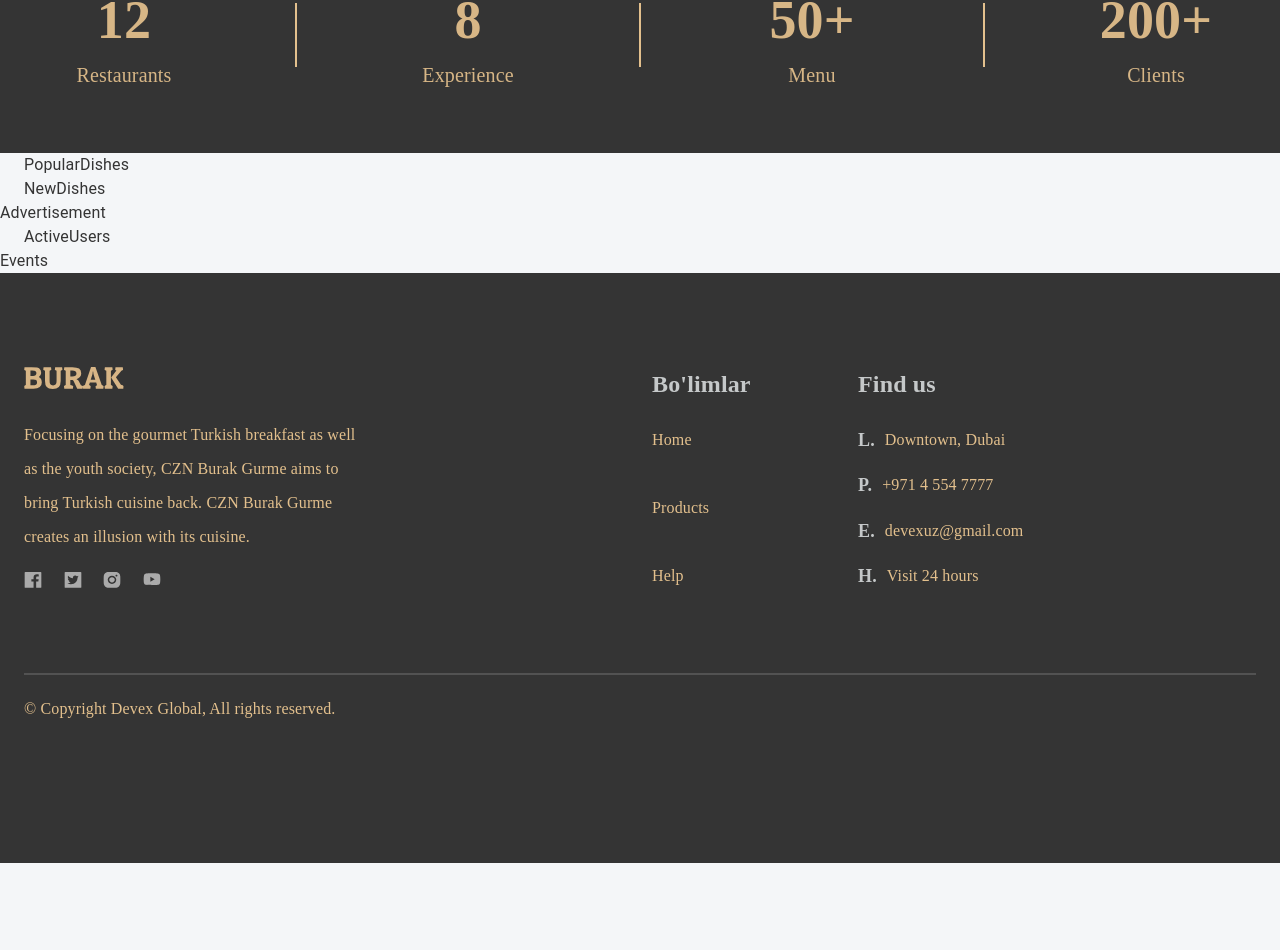
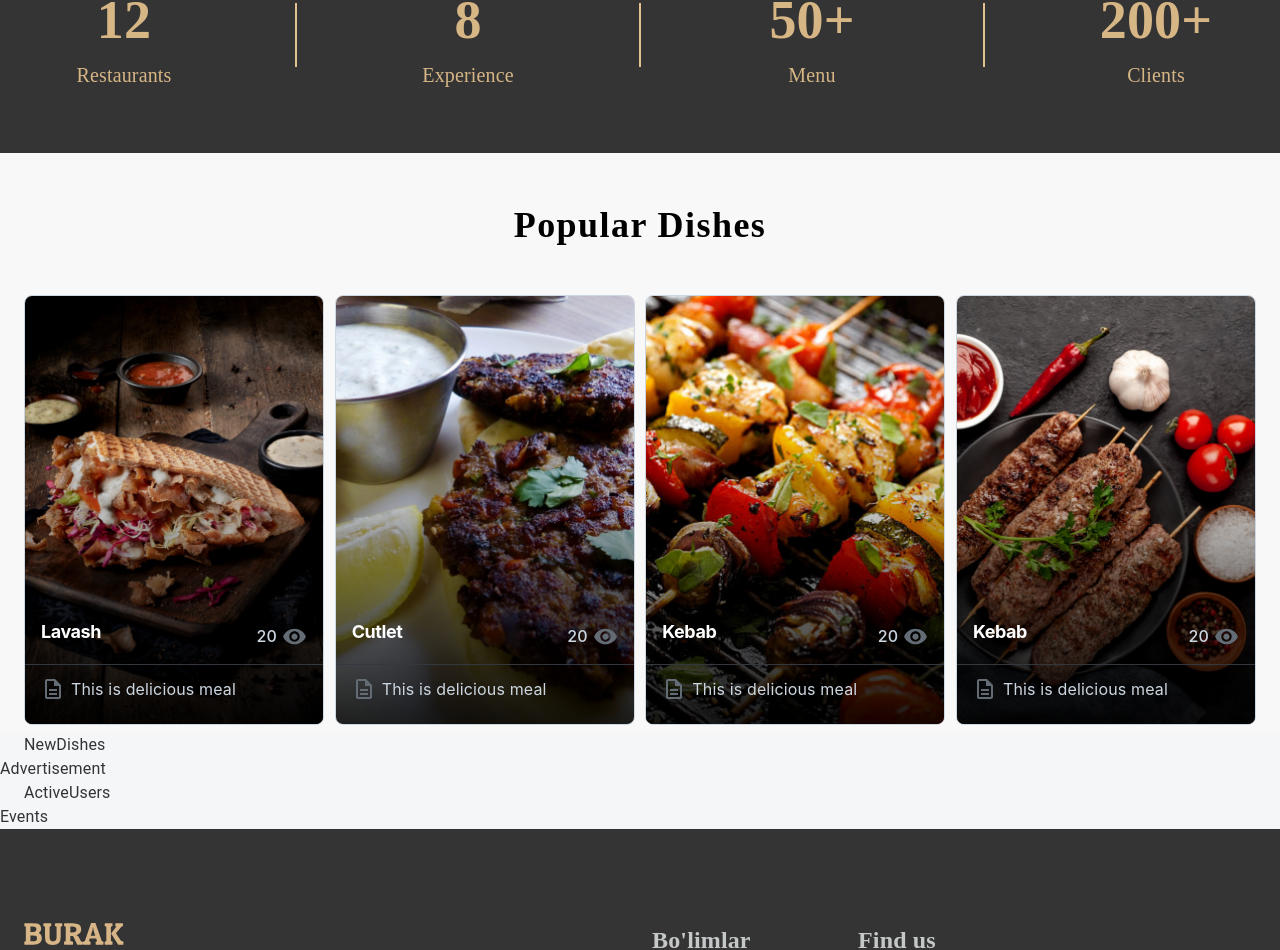
Before and after one commit to odilboooy10/burak-react, a React (Create React App) app: page / in a window 1280 px wide. Shown: the part 856-1806 px from the top of the page. Before the commit the page ends 1719 px from the top, so only its background shows below. Built offline with nearby package versions, Linux system fonts and the light colour scheme.

Commit message:
feat: develop popular dishes sectional component

```diff
--- a/package.json
+++ b/package.json
@@ -6,6 +6,7 @@
     "@emotion/react": "^11.11.4",
     "@emotion/styled": "^11.11.5",
     "@mui/icons-material": "^5.8.4",
+    "@mui/joy": "^5.0.0-beta.32",
     "@mui/material": "^5.15.14",
     "@reduxjs/toolkit": "^1.8.1",
     "@testing-library/jest-dom": "^4.2.4",
--- a/src/app/screens/homePage/PopularDishes.tsx
+++ b/src/app/screens/homePage/PopularDishes.tsx
@@ -1,8 +1,93 @@
-import React from "react";
-import { Container } from "@mui/material";
+import { Box, Container, Stack } from "@mui/material";
+import { CssVarsProvider } from "@mui/joy/styles";
+import Card from "@mui/joy/Card";
+import CardContent from "@mui/joy/CardContent";
+import CardOverflow from "@mui/joy/CardOverflow";
+import Typography from "@mui/joy/Typography";
+import { CardCover } from "@mui/joy";
+import VisibilityIcon from "@mui/icons-material/Visibility";
+import DescriptionOutlinedIcon from "@mui/icons-material/DescriptionOutlined";
 
-export default function PopularDishes() {
-    return(<div>
-        <Container>PopularDishes</Container>
-        </div>);
+const list = [
+  { productName: "Lavash", imagePath: "/img/lavash.webp" },
+  { productName: "Cutlet", imagePath: "/img/cutlet.webp" },
+  { productName: "Kebab", imagePath: "/img/kebab.webp" },
+  { productName: "Kebab", imagePath: "/img/kebab-fresh.webp" },
+];
+
+function PopularDishes() {
+  return (
+    <div className={"popular-dishes-frame"}>
+      <Container>
+        <Stack className="popular-section">
+          <Box className="category-title">Popular Dishes</Box>
+          <Stack className="cards-frame">
+            {list.length !== 0 ? (
+            list.map((ele, index) => {
+              return (
+                <CssVarsProvider key={index}>
+                  <Card className={"card"}>
+                    <CardCover>
+                      <img src={ele.imagePath} loading="lazy" alt="" />
+                    </CardCover>
+                    <CardCover className={"card-cover"} />
+                    <CardContent sx={{ justifyContent: "flex-end" }}>
+                      <Stack
+                        flexDirection={"row"}
+                        justifyContent={"space-between"}
+                      >
+                        <Typography
+                          level="h2"
+                          fontSize={"lg"}
+                          textColor={"#ffffff"}
+                          mb={1}
+                        >
+                          {ele.productName}
+                        </Typography>
+                        <Typography
+                          sx={{
+                            fontWeight: "md",
+                            color: "neutral.300",
+                            alignItems: "center",
+                            display: "flex",
+                          }}
+                        >
+                          20
+                          <VisibilityIcon
+                            sx={{ fontSize: 25, marginLeft: " 5px" }}
+                          />
+                        </Typography>
+                      </Stack>
+                    </CardContent>
+                    <CardOverflow
+                      sx={{
+                        display: "flex",
+                        gap: 1.5,
+                        py: 1.5,
+                        px: "var(--Card-padding)",
+                        borderTop: "1px solid",
+                        height: "60px",
+                      }}
+                    >
+                      <Typography
+                        startDecorator={<DescriptionOutlinedIcon />}
+                        textColor="neutral.300"
+                      >
+                        This is delicious meal
+                      </Typography>
+                    </CardOverflow>
+                  </Card>
+                </CssVarsProvider>
+              );
+            })
+            ) : (
+              <Box className="no-data">New Products are not available!</Box>
+            )}
+          </Stack>
+        </Stack>
+      </Container>
+    </div>
+  );
 }
+
+export default PopularDishes;
--- a/src/css/home.css
+++ b/src/css/home.css
@@ -3,7 +3,7 @@
     height: auto;
 }
 
-/* STATISTIC */
+/** STATISTICS **/
 
 .homepage .static-frame {
     width: 100%;
@@ -24,26 +24,76 @@
     height: 116px;
     display: flex;
     flex-direction: column;
+    justify-content: center;
     align-items: center;
-    justify-content: center;
 }
 
-.homepage .static-frame .info .static-box .static-num{
+.homepage .static-frame .info .static-num {
     text-align: center;
     font-family: "Poppins";
     font-size: 54px;
     font-style: normal;
     font-weight: 600;
     line-height: 80px;
-    color: #d7b686;
+    color: #D7B686;
 }
 
-.homepage .static-frame .info .static-box .static-text{
+.homepage .static-frame .info .static-text {
     text-align: center;
     font-family: "Poppins";
     font-size: 20px;
     font-style: normal;
     font-weight: 500;
     line-height: 30px;
-    color: #d7b686;
+    color: #D7B686;
 }
+
+/** POPULAR DISHES **/
+
+.homepage .popular-dishes-frame {
+    width: 100%;
+    height: 580px;
+    display: flex;
+    background: #f8f8f8;
+}
+
+.homepage .popular-dishes-frame .popular-section {
+    margin-top: 45px;
+    display: flex;
+    flex-direction: column;
+    align-items: center;
+}
+
+.homepage .popular-dishes-frame .popular-section .category-title {
+    text-align: center;
+    font-family: "Roboto serif";
+    font-style: normal;
+    font-size: 36px;
+    font-weight: 600;
+    line-height: none;
+    letter-spacing: 1.44px;
+    color: #000;
+}
+
+.homepage .popular-dishes-frame .cards-frame {
+    width: 100%;
+    margin-top: 43px;
+    display: flex;
+    flex-direction: row;
+    justify-content: space-between;
+}
+
+.homepage .popular-dishes-frame .cards-frame .card {
+    min-width: 300px;
+    min-height: 430px;
+    cursor: pointer;
+}
+
+.homepage .popular-dishes-frame .cards-frame .card .card-cover {
+    background: linear-gradient(
+        to top,
+        rgba(0, 0, 0, 0.4),
+        rgba(0, 0, 0, 0) 200px
+    ),
+    linear-gradient(to top, rgba(0, 0, 0, 0.8), rgba(0, 0, 0, 0) 300px);
+}
```
Also changed, not shown: 1 other file (tests, documents, lock files or other folders).
